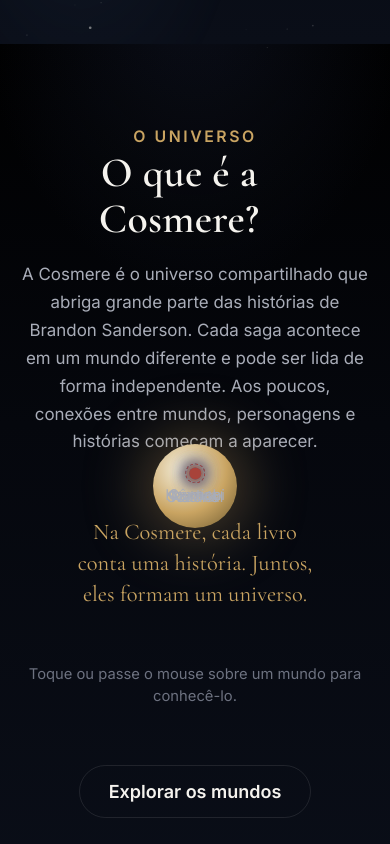
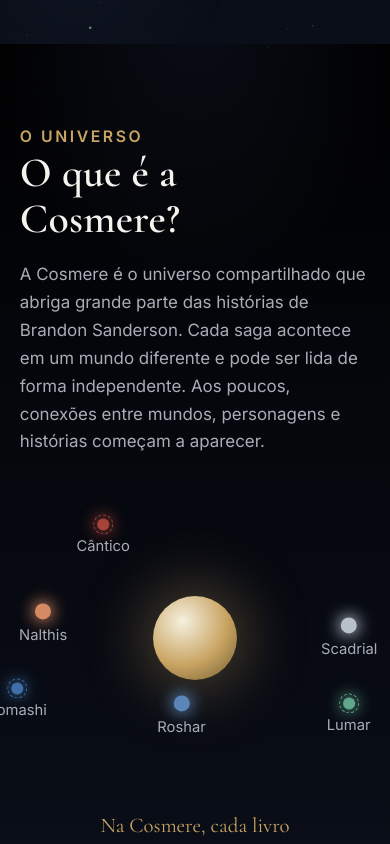
Before and after one commit to thadeucupello/cosmere-trama, a React (Vite) app in the folder cosmere/: page / in a window 390 px wide. Shown: the part 800-1644 px from the top of the page. Built offline with nearby package versions, Linux system fonts and the light colour scheme.

Commit message:
Segue padrão visual das seções na Cosmere

```diff
--- a/cosmere/src/styles/home-refinement-preview.css
+++ b/cosmere/src/styles/home-refinement-preview.css
@@ -1,86 +1,70 @@
 /* Preview-only refinements for the Home structure test. */
 
 .cosmere-map--refined .cosmere-map__grid {
-  gap: clamp(2rem, 4vw, 3.5rem);
+  gap: clamp(1.8rem, 3vw, 2.8rem);
 }
 
 .cosmere-map--refined .cosmere-map__intro {
   width: 100%;
-  max-width: 760px;
-  margin-inline: auto;
+  max-width: none;
+  margin: 0;
 }
 
-/* O CSS-base força os headings da Cosmere para a esquerda no desktop.
-   Neste preview, a abertura funciona como um bloco editorial centralizado. */
 .cosmere-map--refined .cosmere-map__intro .section-heading-block {
   width: 100%;
-  text-align: center !important;
+  text-align: left !important;
 }
 
 .cosmere-map--refined .cosmere-map__intro .section-sub {
   max-width: 62ch;
-  margin-inline: auto !important;
+  margin-inline: 0 !important;
   font-size: var(--step-base);
   line-height: 1.72;
-  text-align: center;
-}
-
-.cosmere-map--refined .cosmere-map__experience {
-  width: 100%;
-  max-width: 980px;
-  margin-inline: auto;
-  display: grid;
-  grid-template-columns: minmax(0, 1fr) minmax(280px, 0.72fr);
-  gap: clamp(2.5rem, 6vw, 5.5rem);
-  align-items: center;
+  text-align: left;
 }
 
 .cosmere-map--refined .cosmere-map__orbit-wrap {
-  min-width: 0;
+  width: 100%;
   display: flex;
   justify-content: center;
+  margin-top: 0.25rem;
 }
 
 .cosmere-map--refined .cosmere-orbit {
-  width: min(500px, 100%);
-}
-
-.cosmere-map--refined .cosmere-map__panel {
-  min-width: 0;
-  display: flex;
-  flex-direction: column;
-  align-items: flex-start;
-  gap: 1.3rem;
+  width: min(540px, 100%);
 }
 
 .cosmere-map--refined .cosmere-map__statement {
-  max-width: 22ch;
-  margin: 0;
-  text-align: left;
-  font-size: clamp(1.35rem, 1.1rem + 0.8vw, 1.9rem);
-  line-height: 1.38;
+  max-width: 30ch;
+  margin: -0.2rem auto 0;
+  text-align: center;
+  font-size: clamp(1.2rem, 1.05rem + 0.55vw, 1.55rem);
+  line-height: 1.42;
 }
 
 .cosmere-map--refined .cosmere-tooltip {
   width: 100%;
-  min-height: 5.2rem;
-  text-align: left;
-  align-items: flex-start;
+  min-height: 4.5rem;
+  text-align: center;
+  align-items: center;
   justify-content: center;
 }
 
 .cosmere-map--refined .cosmere-tooltip__card {
-  margin-inline: 0;
-  max-width: 100%;
+  margin-inline: auto;
+  max-width: 420px;
 }
 
 .cosmere-map--refined .cosmere-tooltip__hint {
-  max-width: 28ch;
+  max-width: 36ch;
   line-height: 1.55;
 }
 
 .cosmere-map--refined .cosmere-map__cta {
-  margin-top: 0.15rem;
+  width: 100%;
+  display: flex;
+  justify-content: center;
+  margin-top: -0.35rem;
 }
 
 .about-author--compact {
@@ -164,36 +148,6 @@
 }
 
 @media (max-width: 820px) {
-  .cosmere-map--refined .cosmere-map__experience {
-    grid-template-columns: 1fr;
-    gap: 1.5rem;
-  }
-
-  .cosmere-map--refined .cosmere-map__panel {
-    width: min(100%, 620px);
-    margin-inline: auto;
-    align-items: center;
-    text-align: center;
-  }
-
-  .cosmere-map--refined .cosmere-map__statement {
-    max-width: 28ch;
-    text-align: center;
-  }
-
-  .cosmere-map--refined .cosmere-tooltip {
-    align-items: center;
-    text-align: center;
-  }
-
-  .cosmere-map--refined .cosmere-tooltip__card {
-    margin-inline: auto;
-  }
-
-  .cosmere-map--refined .cosmere-tooltip__hint {
-    max-width: 36ch;
-  }
-
   .about-author--compact .about-author__compact {
     grid-template-columns: 150px minmax(0, 1fr);
     gap: 1.7rem;
@@ -206,7 +160,7 @@
 
 @media (max-width: 620px) {
   .cosmere-map--refined .cosmere-map__grid {
-    gap: 1.65rem;
+    gap: 1.55rem;
   }
 
   .cosmere-map--refined .cosmere-map__intro .section-sub {
@@ -219,7 +173,7 @@
   }
 
   .cosmere-map--refined .cosmere-map__statement {
-    font-size: 1.25rem;
+    font-size: 1.16rem;
   }
 
   .about-author--compact {
```
